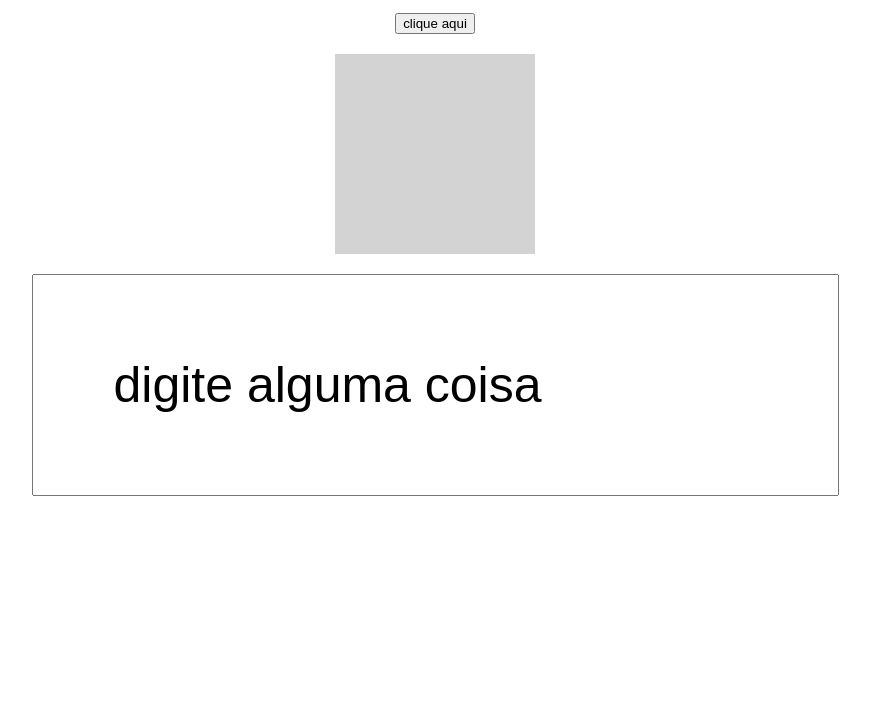
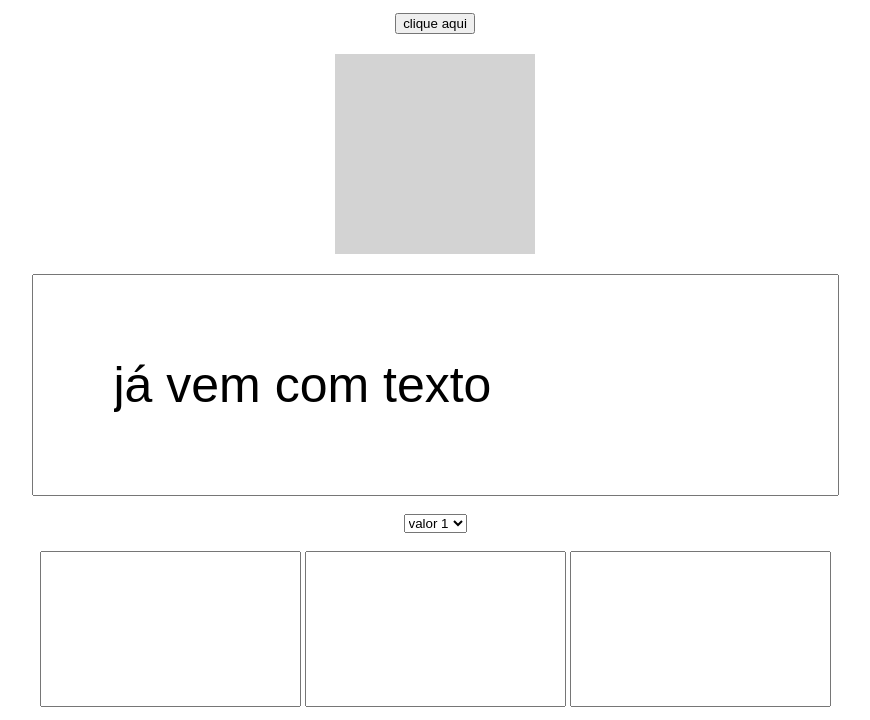
Before and after one commit to Adriianooliveira/aulas-youtube, a plain HTML site: page aula08 eventos/index.html in a window 1280 px wide. Shown: the part 101-821 px from the top of the page, without its empty margins (205-1075 px from the left). Drawn offline with Linux system fonts and the light colour scheme.

Commit message:
nova aula adicionada

```diff
--- a/aula08 eventos/index.html
+++ b/aula08 eventos/index.html
@@ -22,7 +22,7 @@
         }
     </style>
 </head>
-<body>
+<body onload="alert('tela carregada')" onresize="console.log('ouve um redicionamento')">
 
     <h1>Aprendendo javascript</h1>
     <p id="texto">texto</p>
@@ -32,9 +32,28 @@
     <button ondblclick="eventoDblclick()">clique aqui</button>
 
 
-    <div id="box" onmousedown="viraBlack()" onmouseup="viraRed()" onmousemove="adicionaTexto()" onmouseover="viraVermelho()" onmouseout="viraGreen()" style="width: 200px; height: 200px; background-color: lightgray;"></div>
+    <div id="box" onmousedown="viraBlack()" onmouseup="viraRed()" onmousemove="adicionaTexto()" onmouseover="viraVermelho()" onmouseout="viraGreen()" style="width: 200px; height: 200px; background-color: lightgray;"> </div>
 
-    <input onfocus="quandoFocado()" style="padding: 80px; font-size: 50px;" type="text" name="texto" id="text" value="digite alguma coisa">
+    <input onblur="perderFoco()" onfocus="quandoFocado()" style="padding: 80px; font-size: 50px;" type="text" name="texto" id="text" value="já vem com texto" placeholder="digite alguma coisa">
+
+    <br>
+    <br>
+
+    <select onchange="mudou()" name="itens" id="itens">
+        <option value="1">valor 1</option>
+        <option value="2">valor 2</option>
+        <option value="3">valor 3</option>
+        <option value="4">valor 4</option>
+    </select>
+
+    <br>
+    <br>
+
+    <textarea onkeydown="teclaPress()" name="area" id="area" cols="30" rows="10" style="resize: none;"></textarea>
+
+    <textarea onkeypress="teclaPressSolta()" name="area2" id="area2" cols="30" rows="10" style="resize: none;"></textarea>
+
+    <textarea onkeyup="teclaSolta()" name="area3" id="area3" cols="30" rows="10" style="resize: none;"></textarea>
 
     <script src="js/script.js"></script>
 
--- a/aula08 eventos/js/script.js
+++ b/aula08 eventos/js/script.js
@@ -90,5 +90,39 @@ function viraRed() {
 
 function quandoFocado() {
     let input = window.document.getElementById('text');
-    input.value = "Está Focado";
+    input.value = "";
 }
+
+function mudou() {
+    console.log('mudou');
+}
+
+function perderFoco() {
+    let input = window.document.getElementById('text');
+    input.value = "já vem com texto";
+}
+
+
+
+
+
+
+
+function teclaPress() {
+    let area = window.document.getElementById('area');
+    console.log('tecla pressionada');
+    area.style.border = '5px solid blue';
+}
+
+
+function teclaPressSolta() {
+    let area2 = window.document.getElementById('area2');
+    console.log('tecla pressionada e solta');
+    area2.style.border = '5px solid green';
+}
+
+function teclaSolta() {
+   let area3 = window.document.getElementById('area3');
+   console.log('tecla é solta') ;
+   area3.style.border = '5px solid purple';
+}
```
